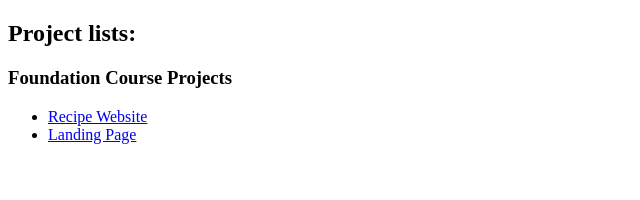
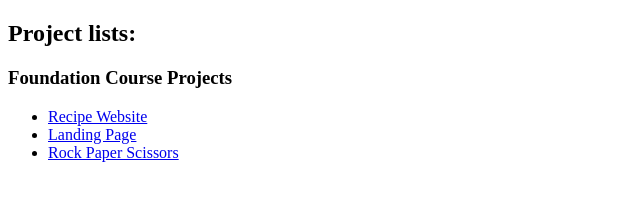
Before and after one commit to dagbemazi/odin-projects, a plain HTML site: page index.html in a window 1280 px wide. Shown: the whole page, without its empty margins (0-640 px from the left). Drawn offline with Linux system fonts and the light colour scheme.

Commit message:
Add link to Rock-Paper-Scissors

```diff
--- a/index.html
+++ b/index.html
@@ -22,6 +22,11 @@
                         >Landing Page</a
                     >
                 </li>
+                <li>
+                    <a href="foundation-path/rock-paper/rockPS.html"
+                        >Rock Paper Scissors</a
+                    >
+                </li>
             </ul>
         </div>
     </body>
```
